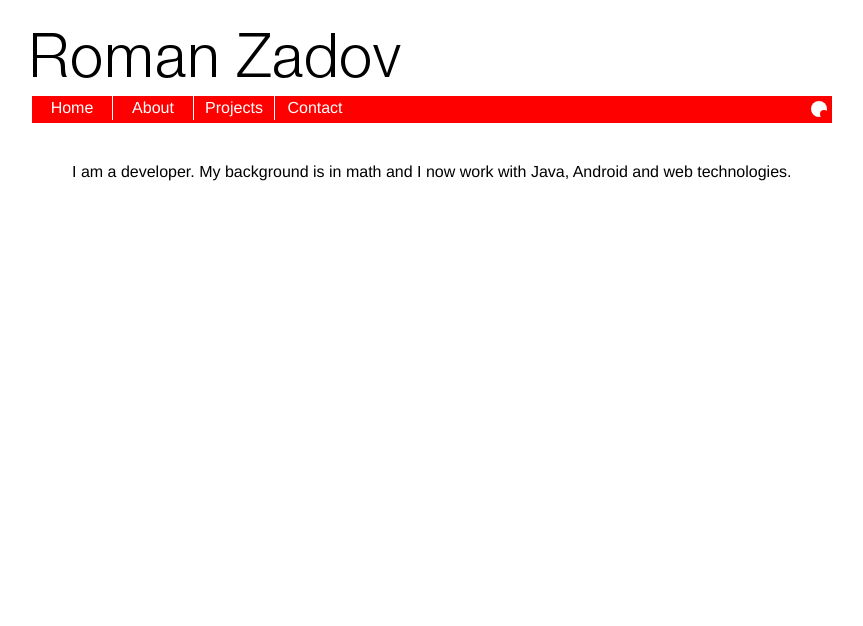
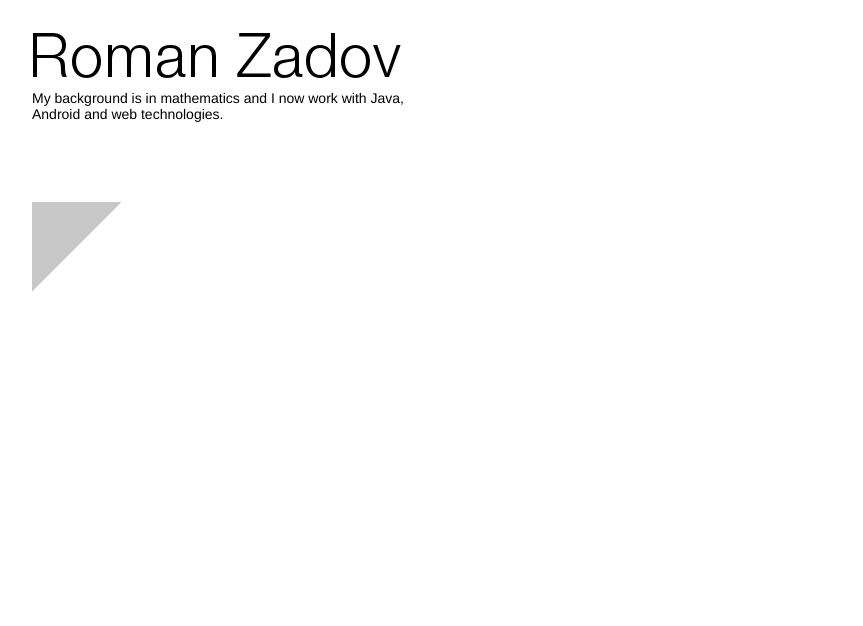
Before and after one commit to romanzadov/rzWeb, a plain HTML site: page index.html in a window 1280 px wide. Shown: the whole page, without its empty margins (208-1071 px from the left). Drawn offline with nearby package versions, Linux system fonts and the light colour scheme.

Commit message:
removed eye

```diff
--- a/css/base.css
+++ b/css/base.css
@@ -11,79 +11,13 @@ margin:auto;
     position: relative;
     top: 15px;
 }
-#eye {
-	-webkit-border-radius: 10px;
-	-moz-border-radius: 10px;
-	border-radius: 10px;
-	height:16px;
-	width:16px;
-	background:white;
-
+#title #subtitle {
+	padding-top: 10px;
+	max-width: 400px;
+	font-size: 14px;
 }
-#eye:hover{cursor:pointer;}
-#eyelid{
-	position:absolute;
-	width:100%;
-	height:0;
-	top:0;
-	left:0;
-	background-color:red;
-}
-#eye-container{
-	position:absolute;
-	top:5px;
-	right:5px;
-	display:none;
-}
-#iris {
-	-webkit-border-radius: 4px;
-	-moz-border-radius: 4px;
-	border-radius: 4px;
-	height:8px;
-	width:8px;
-	background-color:red;
-	position:absolute;
-	top:9px;
-	left:9px;
-}
-#balloon {
-	background-color:red;
-	position:absolute;
-	bottom:-30px;
-	right:0px;
-	width:30px;
-	height:14px;
-	-webkit-border-radius: 100px;
-	-moz-border-radius: 100px;
-	border-radius: 100px;
-}
-#navbar { position:relative; background:red; height:27px; color:white; width:100%;}
-#navbar ul {padding:0px;}
-#navbar ul li {
-	background:red;
-	list-style-type:none;
-	float:left;
-	width:80px;
-	text-align:center;
-	padding-top:3px;
-	padding-bottom:3px;
-	border-left:1px solid #fff;
-}
-#navbar ul li:first-child {
-	border-left:0px;
-}
-#navbar ul li a {
-	text-decoration:none;
-	color:white;
-	outline-style:none;
-
-}
-#navbar ul li:hover {
-	height:25px;
-}
-
 #content {
 	min-height:500px;
 	width:100%;
 
-}#content-text { padding:40px;}
+}#content-text { padding:40px; padding-left: 0;}
--- a/index.html
+++ b/index.html
@@ -8,27 +8,13 @@
 <div id="page">
 <div id="title">
 	<img src="img/title.png">
-	<div id="balloon"></div>
+	<div id="subtitle">My background is in mathematics and I now work with Java, Android and web technologies.</div>
 </div><!--title-->
-<div id="navbar">
-	<ul>
-		<li><a href="index.html">Home</a></li>
-		<li><a href="/">About</a></li>
-		<li><a href="/">Projects</a></li>
-		<li><a href="/">Contact</a></li>
-	</ul>
-	<div id="eye-container">
-	<div id="eye"><div id="iris"></div></div>
-	<div id="eyelid"></div>
-	</div>
-</div><!--navbar-->
+
 <div id="content">
 	<div id="content-text">
-		I am a developer. My background is in math and I now work with Java, Android and web technologies.
 	</div>
-
-	<div>
-	</div>
+	<canvas id="canvas" />
 </div><!--content-->
 <div id="footer"></div><!--footer-->
 
--- a/js/dot.js
+++ b/js/dot.js
@@ -1,57 +1,28 @@
-var eyelidId = '#eyelid';
-var eyeId ='#eye';
-var irisId ='#iris';
-var containerId = '#eye-container';
-var balloonId = '#balloon';
+var trianglePoints;
 
-function eyeLook(e){
-	var x = e.pageX;
-	var y = e.pageY;
-
-	var dot = $(eyeId);
-	var eye = $(irisId);
-
-	var dotCenterX = dot.offset().left + dot.width()/2;
-	var dotCenterY = dot.offset().top + dot.height()/2;
-
-	var ydist = y-dotCenterY;
-	var xdist = x-dotCenterX;
-
-	var angle = Math.atan2(ydist,xdist);
-	var radius = 8;
-
-	var dist = Math.sqrt( ydist*ydist + xdist*xdist );
-	if(dist < radius){
-		radius = dist;
+function drawTriangle() {
+	var c = document.getElementById('canvas').getContext('2d');
+	c.globalAlpha = 0.01;
+	c.fillStyle = '#333';
+	c.beginPath();
+	c.moveTo(trianglePoints.a.x, trianglePoints.a.y);
+	c.lineTo(trianglePoints.b.x, trianglePoints.b.y);
+	c.lineTo(trianglePoints.c.x, trianglePoints.c.y);
+	c.closePath();
+	c.fill();
+}
+function fadeInTriangle(points) {
+	trianglePoints = points;
+	for (var i = 0; i<20; i++) {
+		window.setTimeout(drawTriangle, i*50);
 	}
-
-	var xpos = Math.cos(angle)*radius + dot.width()/2 - eye.width()/2;
-	var ypos = Math.sin(angle)*radius + dot.height()/2 - eye.height()/2;
-
-	eye.css({left:xpos, top:ypos});
-
-}
-function eyeBlink(e){
-	var lid = $(eyelidId);
-	var container = $(containerId);
-	lid.animate({height:container.height()+"px"}, 150, 'swing', function(){lid.animate({height:"0px"}, 150, 'swing')});
-}
-function eyeGrow(){
-	var eye = $(containerId);
-	var width = eye.width()+5;
-	var height= eye.height()+5;
-}
-function balloonGrow(){
-	var balloon = $(balloonId);
-	balloon.animate({height:"50px", width:"50", right:"-12px",bottom:"-10px"}, 1500);
-}
-function balloonBounce(){
-
 }
 
 $(function(){
-	var container =$(containerId);
-	container.fadeIn(3000);
-	container.click(eyeBlink);
-	$(document).mousemove(eyeLook);
+
+	var a = {x:0, y:0};
+	var b = {x:0, y:90};
+	var c = {x:90, y:0};
+
+	fadeInTriangle({a:a, b:b, c:c});
 });
```
